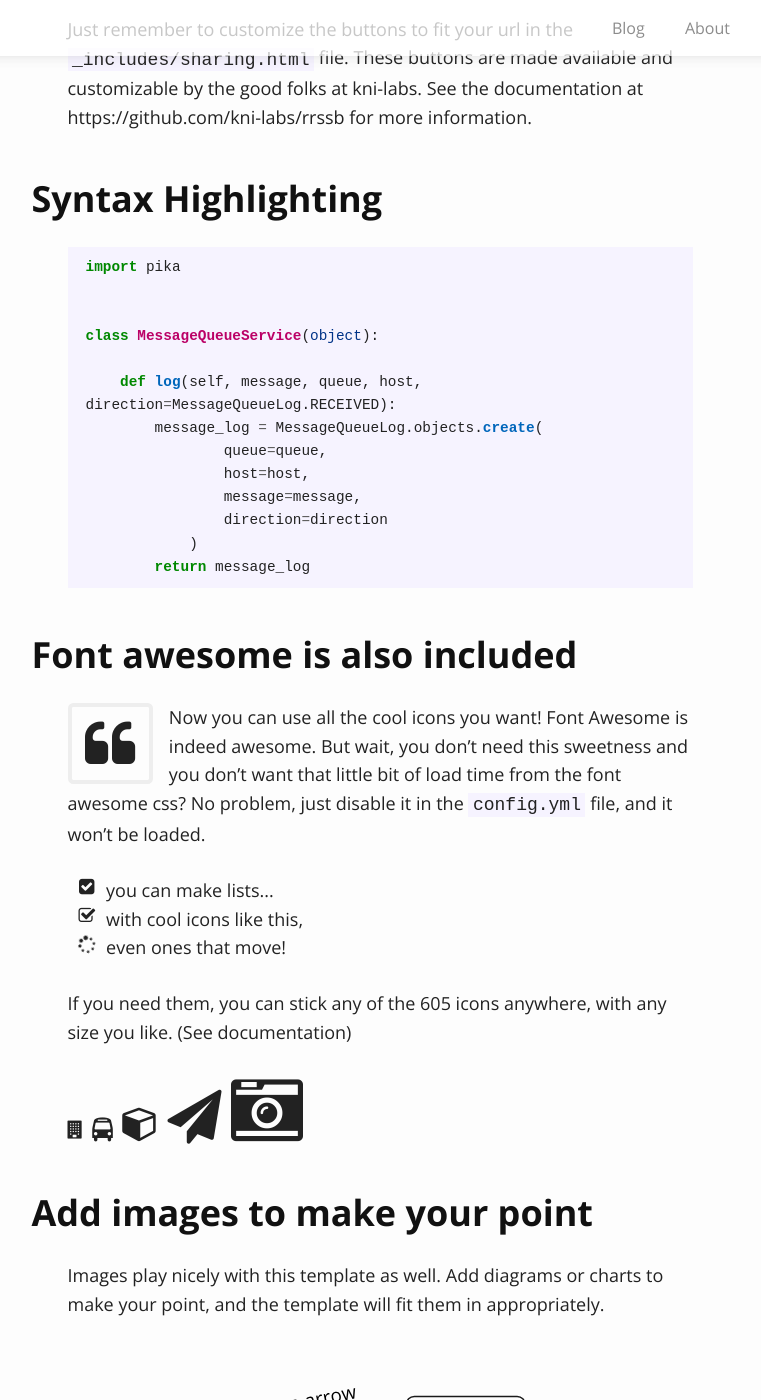
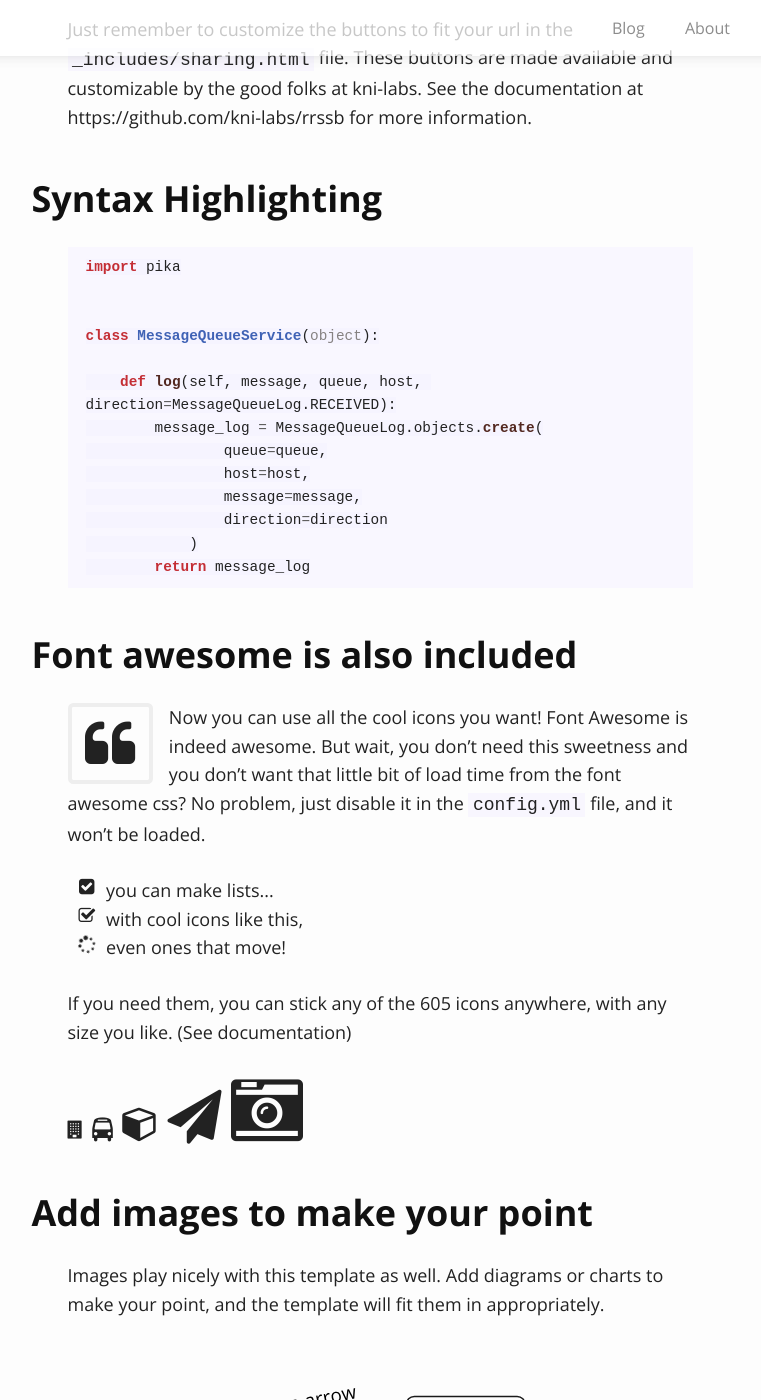
Before and after one commit to scicafe/scicafe.github.io, a Jekyll site: the page built from _posts/2020-04-08-gp.md, in a window 1280 px wide and 1400 px high, scrolled down 2177 px. Shown: the whole window, without its empty margins (260-1021 px from the left). Built offline with Jekyll 4.4.1, drawn with Linux system fonts in a browser that asks for light colours.

Commit message:
replace highlight by highlighter; custom palette based syntax highlighting

```diff
--- a/_layouts/post.html
+++ b/_layouts/post.html
@@ -62,7 +62,7 @@
     </div>
   </article>
 <script src="{{ site.baseurl }}/scripts/rrssb.min.js"></script>
-<script src="{{ site.baseurl }}/scripts/highlight.js"></script>
+<script src="{{ site.baseurl }}/scripts/highlighter.js"></script>
 
 
 
--- a/css/misc.css
+++ b/css/misc.css
@@ -1,4 +1,4 @@
-.highlight {
+.highlighter {
     background-color: #e24f6147;
     }
 
--- a/css/pastie.css
+++ b/css/pastie.css
@@ -1,8 +1,17 @@
+:root {
+  --primary-color: #3f62b5;
+  --second-color: #c42e35;
+  --tertiary-color: #522720;
+  --fourth-color: #868282;
+
+}
+
+
 .highlight .hll { background-color: #ffffcc }
 .highlight  { background: #ffffff; }
 .highlight .c { color: #888888 } /* Comment */
 .highlight .err { color: #a61717; background-color: #e3d2d2 } /* Error */
-.highlight .k { color: #008800; font-weight: bold } /* Keyword */
+.highlight .k { color: var(--second-color); font-weight: bold } /* Keyword */
 .highlight .ch { color: #888888 } /* Comment.Hashbang */
 .highlight .cm { color: #888888 } /* Comment.Multiline */
 .highlight .cp { color: #cc0000; font-weight: bold } /* Comment.Preproc */
@@ -19,27 +28,27 @@
 .highlight .gs { font-weight: bold } /* Generic.Strong */
 .highlight .gu { color: #666666 } /* Generic.Subheading */
 .highlight .gt { color: #aa0000 } /* Generic.Traceback */
-.highlight .kc { color: #008800; font-weight: bold } /* Keyword.Constant */
-.highlight .kd { color: #008800; font-weight: bold } /* Keyword.Declaration */
-.highlight .kn { color: #008800; font-weight: bold } /* Keyword.Namespace */
-.highlight .kp { color: #008800 } /* Keyword.Pseudo */
-.highlight .kr { color: #008800; font-weight: bold } /* Keyword.Reserved */
+.highlight .kc { color: var(--second-color); font-weight: bold } /* Keyword.Constant */
+.highlight .kd { color: var(--second-color); font-weight: bold } /* Keyword.Declaration */
+.highlight .kn { color: var(--second-color); font-weight: bold } /* Keyword.Namespace */
+.highlight .kp { color: var(--second-color) } /* Keyword.Pseudo */
+.highlight .kr { color: var(--second-color); font-weight: bold } /* Keyword.Reserved */
 .highlight .kt { color: #888888; font-weight: bold } /* Keyword.Type */
 .highlight .m { color: #0000DD; font-weight: bold } /* Literal.Number */
 .highlight .s { color: #dd2200; background-color: #fff0f0 } /* Literal.String */
 .highlight .na { color: #336699 } /* Name.Attribute */
-.highlight .nb { color: #003388 } /* Name.Builtin */
-.highlight .nc { color: #bb0066; font-weight: bold } /* Name.Class */
+.highlight .nb { color: var(--fourth-color) } /* Name.Builtin */
+.highlight .nc { color: var(--primary-color); font-weight: bold } /* Name.Class */
 .highlight .no { color: #003366; font-weight: bold } /* Name.Constant */
 .highlight .nd { color: #555555 } /* Name.Decorator */
-.highlight .ne { color: #bb0066; font-weight: bold } /* Name.Exception */
-.highlight .nf { color: #0066bb; font-weight: bold } /* Name.Function */
+.highlight .ne { color: var(--primary-color); font-weight: bold } /* Name.Exception */
+.highlight .nf { color: var(--tertiary-color); font-weight: bold } /* Name.Function */
 .highlight .nl { color: #336699; font-style: italic } /* Name.Label */
-.highlight .nn { color: #bb0066; font-weight: bold } /* Name.Namespace */
+.highlight .nn { color: var(--primary-color); font-weight: bold } /* Name.Namespace */
 .highlight .py { color: #336699; font-weight: bold } /* Name.Property */
-.highlight .nt { color: #bb0066; font-weight: bold } /* Name.Tag */
+.highlight .nt { color: var(--primary-color); font-weight: bold } /* Name.Tag */
 .highlight .nv { color: #336699 } /* Name.Variable */
-.highlight .ow { color: #008800 } /* Operator.Word */
+.highlight .ow { color: var(--second-color) } /* Operator.Word */
 .highlight .w { color: #bbbbbb } /* Text.Whitespace */
 .highlight .mb { color: #0000DD; font-weight: bold } /* Literal.Number.Bin */
 .highlight .mf { color: #0000DD; font-weight: bold } /* Literal.Number.Float */
@@ -56,11 +65,11 @@
 .highlight .sh { color: #dd2200; background-color: #fff0f0 } /* Literal.String.Heredoc */
 .highlight .si { color: #3333bb; background-color: #fff0f0 } /* Literal.String.Interpol */
 .highlight .sx { color: #22bb22; background-color: #f0fff0 } /* Literal.String.Other */
-.highlight .sr { color: #008800; background-color: #fff0ff } /* Literal.String.Regex */
+.highlight .sr { color: var(--second-color); background-color: #fff0ff } /* Literal.String.Regex */
 .highlight .s1 { color: #dd2200; background-color: #fff0f0 } /* Literal.String.Single */
 .highlight .ss { color: #aa6600; background-color: #fff0f0 } /* Literal.String.Symbol */
-.highlight .bp { color: #003388 } /* Name.Builtin.Pseudo */
-.highlight .fm { color: #0066bb; font-weight: bold } /* Name.Function.Magic */
+.highlight .bp { color: var(--fourth-color) } /* Name.Builtin.Pseudo */
+.highlight .fm { color: var(--tertiary-color); font-weight: bold } /* Name.Function.Magic */
 .highlight .vc { color: #336699 } /* Name.Variable.Class */
 .highlight .vg { color: #dd7700 } /* Name.Variable.Global */
 .highlight .vi { color: #3333bb } /* Name.Variable.Instance */
--- a/css/solo.css
+++ b/css/solo.css
@@ -176,7 +176,7 @@ td, th {
 
 pre, code {
   font-family: monospace;
-  background-color: #f6f3ff;
+  background-color: #f6f3ff9e;
 }
 
 pre {
```
Also changed, not shown: scripts/highlighter.js (renamed from scripts/highlight.js).
